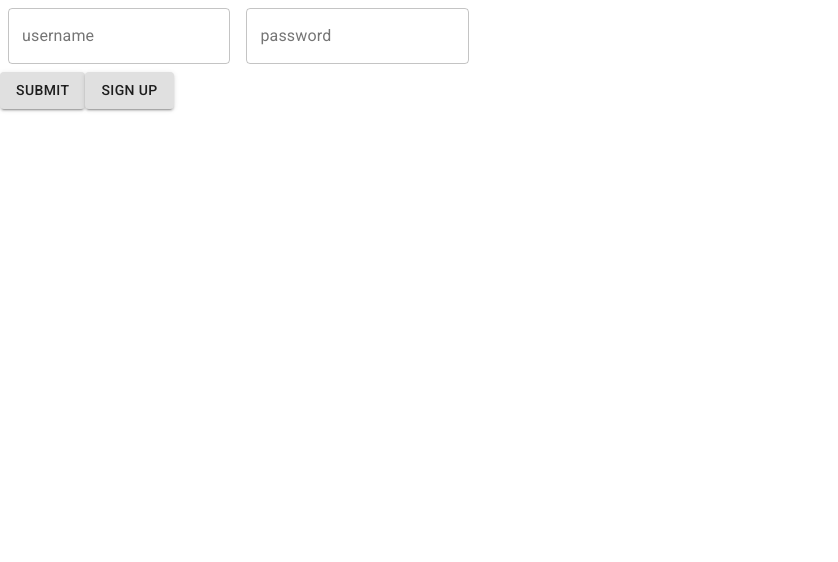
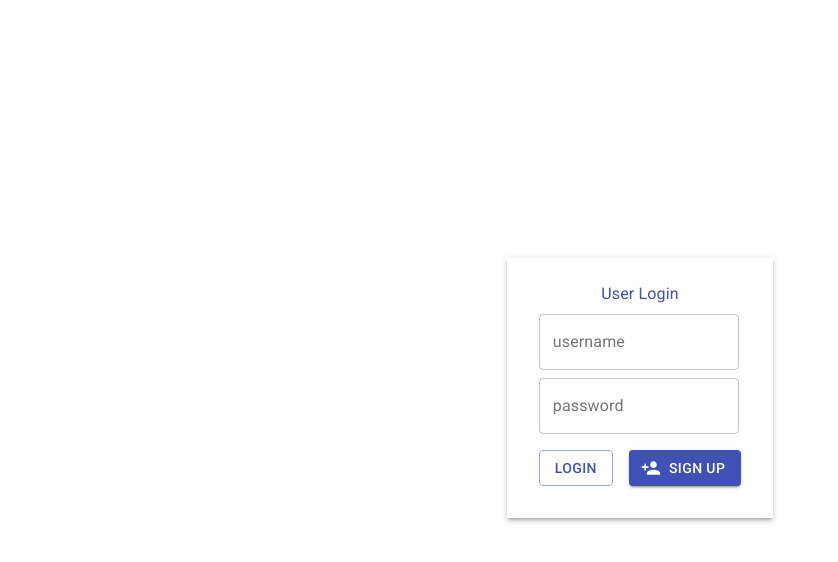
Before and after one commit to bduran04/Math_Solver, a React (Create React App) app in the folder client/: page /login in a window 1280 px wide. Shown: the top 562 px of the page, without its empty margins (0-838 px from the left). Built offline with nearby package versions, Linux system fonts and the light colour scheme.

Commit message:
updated the login page; added additional pages that are WIP

```diff
--- a/client/src/components/SearchBar/index.js
+++ b/client/src/components/SearchBar/index.js
@@ -5,19 +5,25 @@ import IconButton from '@material-ui/core/IconButton';
 import SearchIcon from '@material-ui/icons/Search';
 
 //clean this up as an arrown function
-export default function SearchBar(props) {
+export default function SearchBar({onSubmit}) {
     const [equation, setEquation] = useState('');
     //refactor and use local storage instead of cookies
-    const [cookie] = useState(localStorage.getItem("equation"));
+    const cookie = localStorage.getItem("equation")
+
     const handleClick = () => {
         localStorage.setItem("equation", equation);
-        props.onSubmit(equation);
+        onSubmit(equation);
     };
+
+    useEffect(() => {
+        setEquation(cookie)
+        handleClick();
+    }, [])
 
     return (
         <>
             <Paper>
-                <InputBase color="primary" placeholder={cookie} onChange={(e) => setEquation(e.target.value)} />
+                <InputBase color="primary" defaultValue={cookie} onChange={(e) => setEquation(e.target.value)} />
                 <IconButton onClick={handleClick}>
                     <SearchIcon />
                 </IconButton>
--- a/client/src/pages/Dashboard.js
+++ b/client/src/pages/Dashboard.js
@@ -1,9 +1,14 @@
+import { Button } from '@material-ui/core';
 import React from 'react';
+import { useHistory } from "react-router-dom";
 
+//create button that routes to the problems page
 const Dashboard = () => {
+
     return (
         <div>
             Dashboard Page
+             {/* <Button variant="contained" onClick={() => {history.push('/?equation=${equation}')}}>Back</Button> */}
         </div>
     )
 }
--- a/client/src/pages/Home.js
+++ b/client/src/pages/Home.js
@@ -4,20 +4,20 @@ import SearchBar from '../components/SearchBar';
 import Results from '../components/Results';
 import mathsteps from 'mathsteps';
 import API from "../utils/api"
+import {useLocation} from 'react-router-dom'
 
 const Home = () => {
     const [steps, setSteps] = useState([]);
     const [wolframImage, setWolframImage] = useState('');
 
+
     const onSubmit = async (equation) => {
         const wolframResponse = await API.wolframInfo(equation)
-        console.log(wolframResponse)
         if (wolframResponse.answer.success) {
             // loop over each pod
             // check if pod title is Plot. This means an image is stored in the subpod
             wolframResponse.answer.pods.forEach((pod) => {
                 if (pod.title === 'Plot') {
-                    console.log(pod)
                     setWolframImage(pod.subpods[0].img.src);
                 }
             });
@@ -29,7 +29,7 @@ const Home = () => {
     return (
         <div style={{ paddingTop: 48 }}>
             <Grid container justifyContent="center">
-                <Grid item>
+                <Grid item alignItems="center">
                     <div className="searchbar">
                         {/* add an event listener to listen to when steps are returned */}
                         <SearchBar onSubmit={onSubmit} />
--- a/client/src/pages/Login.js
+++ b/client/src/pages/Login.js
@@ -3,17 +3,24 @@ import TextField from '@material-ui/core/TextField';
 import { makeStyles } from '@material-ui/core/styles';
 import Button from '@material-ui/core/Button';
 import { useHistory } from "react-router-dom";
+import { Grid, Box, Paper, Typography } from '@material-ui/core';
+import PersonAddIcon from '@material-ui/icons/PersonAdd';
+
 import API from "../utils/api"
-
 
 const useStyles = makeStyles((theme) => ({
   root: {
     '& .MuiTextField-root': {
+      display: "flex",
+      width: 200,
       margin: theme.spacing(1),
-      width: '25ch',
     },
   },
-}));
+  button: {
+    margin: theme.spacing(1),
+  },
+}
+));
 
 const Login = () => {
   const classes = useStyles();
@@ -23,7 +30,6 @@ const Login = () => {
   const handleLogin = async (event) => {
     event.preventDefault();
     const user = await API.loginUser(username, password);
-    //fix this if statement to make sure that success
     if (user.status === 200) {
       history.push("/")
     } else {
@@ -34,8 +40,19 @@ const Login = () => {
   };
 
   return (
-    <form className={classes.root} noValidate autoComplete="off" onSubmit={handleLogin}>
-      <div>
+    <form noValidate autoComplete="off" onSubmit={handleLogin} >
+      <Grid container
+      spacing={3}
+      direction="column"
+      alignItems="center"
+      justify="center"
+      style={{ minHeight: '100vh' }}
+      >
+      <Grid item xs={12} sm={6}>
+        <Box className={classes.root} m={3} p={3} boxShadow={3}>
+          <Typography align="center" color='primary'>
+          User Login
+          </Typography>
             <TextField
               id="outlined-name"
               label="username"
@@ -51,9 +68,25 @@ const Login = () => {
               onChange={(event) => setPassword(event.target.value)}
               variant="outlined"
             />
-      </div>
-      <Button variant="contained" type="submit">Submit</Button>
-      <Button variant="contained" onClick={() => {history.push('/signup')}}>Sign Up</Button>
+            <Button
+              className={classes.button}
+              variant="outlined"
+              color='primary'
+              type="submit"
+            >
+              Login
+            </Button>
+            <Button
+              className={classes.button}
+              variant="contained"
+              color='primary'
+              startIcon={<PersonAddIcon />}
+              onClick={() => { history.push('/signup') }}>
+              Sign Up
+            </Button>
+            </Box>
+          </Grid>
+      </Grid>
     </form>
   );
 }
--- /dev/null
+++ b/client/src/pages/Problems.js
@@ -0,0 +1,3 @@
+//create a button that routes to the home page
+//this will have the query params stuff in the path
+//create a forEach problem
--- a/client/src/pages/Signup.js
+++ b/client/src/pages/Signup.js
@@ -32,7 +32,7 @@ const Signup = () => {
                 />
             </div>
             <Button variant="contained" type="submit">Submit</Button>
-      <Button variant="contained" onClick={() => {history.push('/login')}}>Back</Button>
+            <Button variant="contained" onClick={() => { history.push('/login') }}>Back</Button>
         </form>
     )
 }
```
Lines whose indentation alone changed are shown as unchanged.
